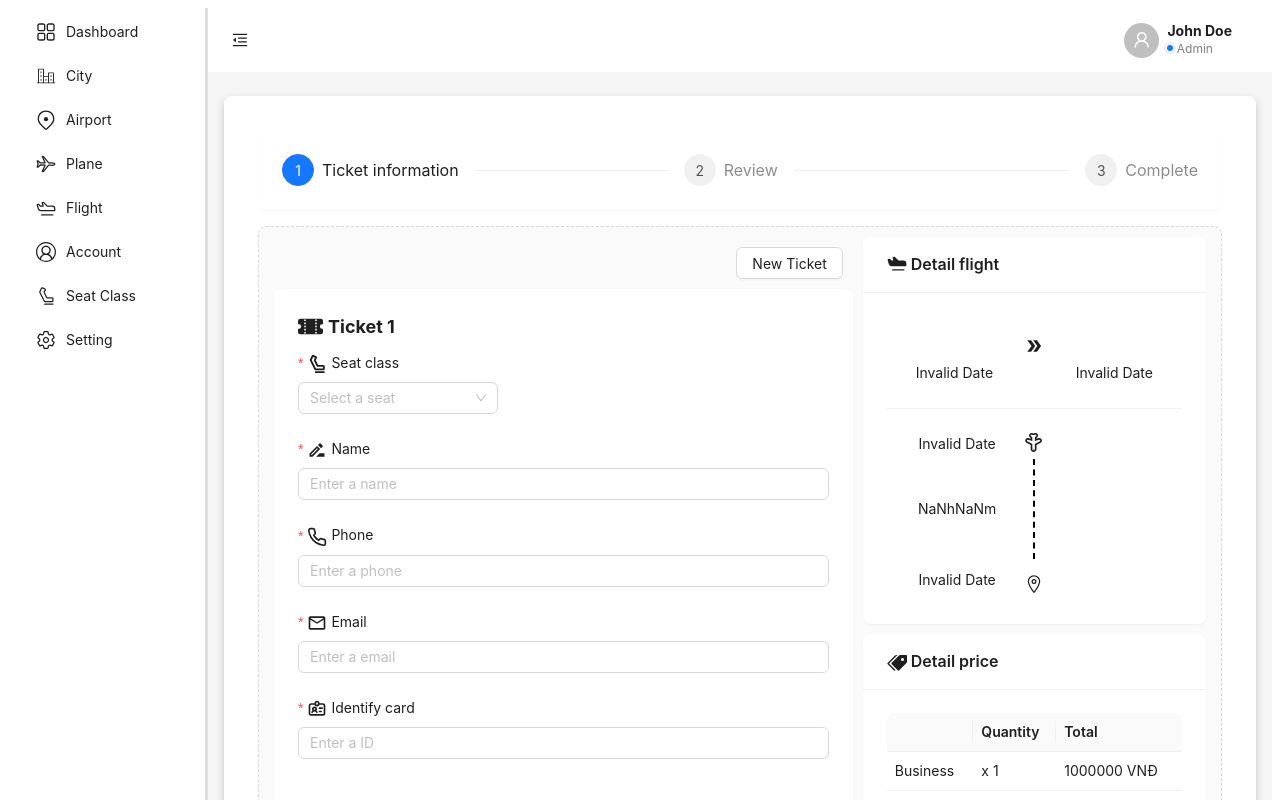
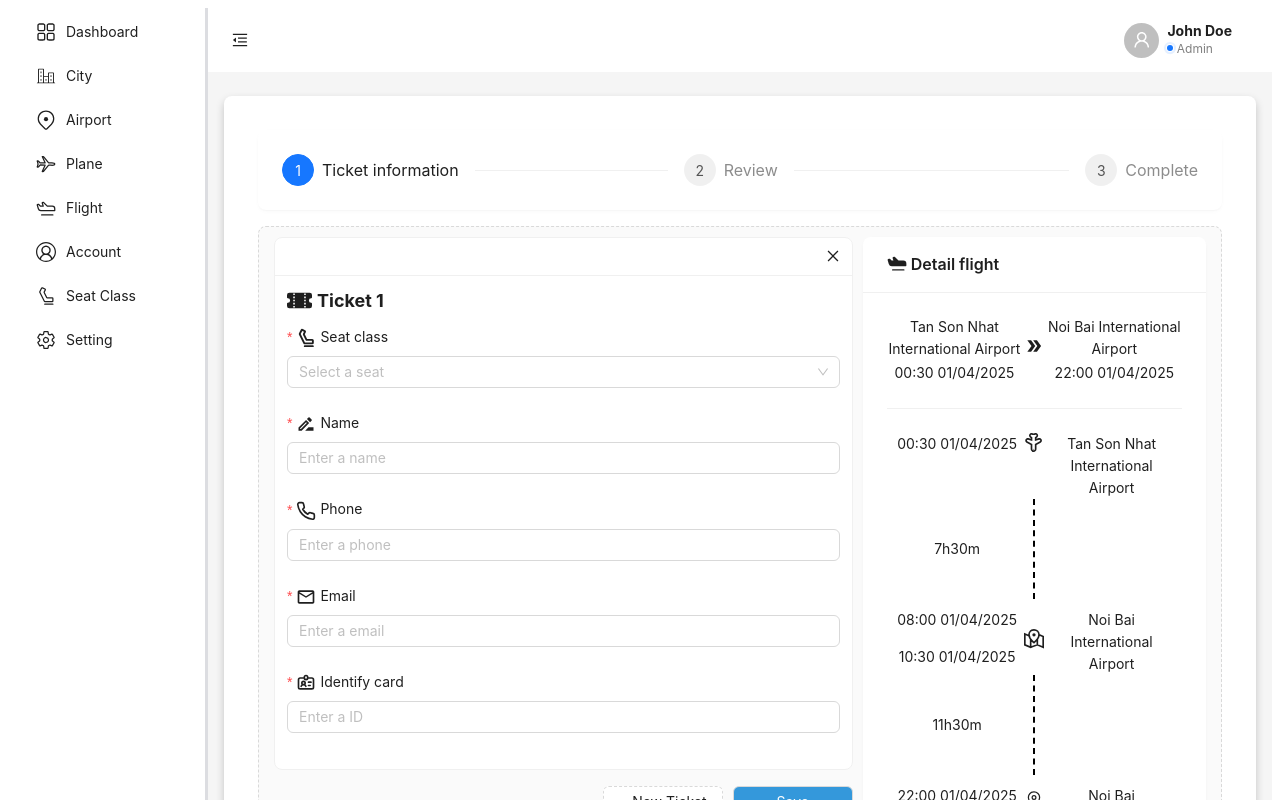
Before and after one commit to NHACTAOHOCBAI/Booking_Flight_FE, a React (Vite) app: page /admin/manage-flight/booking/1 in a window 1280 px wide. Shown: the top 800 px of the page. Built offline with nearby package versions, Linux system fonts and the light colour scheme.

Commit message:
xong price detail

```diff
--- a/src/globalType.tsx
+++ b/src/globalType.tsx
@@ -190,19 +190,22 @@
 export const seatData: ISeatTable[] = [
   {
     id: '1',
-    seatCode: 'ECONOMY',
+    seatCode: 'ECO',
+    seatName: "ECONOMY",
     price: 100,
     description: 'Economy class with basic amenities and comfortable seating.'
   },
   {
     id: '2',
-    seatCode: 'BUSINESS',
-    price: 250,
+    seatCode: 'BUS',
+    seatName: "BUSINESS",
+    price: 150,
     description: 'Business class with extra legroom, premium meals, and priority boarding.'
   },
   {
     id: '3',
-    seatCode: 'FIRST',
+    seatCode: 'FIR',
+    seatName: "FIRST",
     price: 500,
     description: 'First class with luxurious seating, gourmet meals, and exclusive lounge access.'
   }
--- a/src/pages/admin/booking/adminBooking.tsx
+++ b/src/pages/admin/booking/adminBooking.tsx
@@ -3,18 +3,16 @@
 import FirstStep from './firstStep/firstStep';
 import SecondStep from './secondStep/secondStep';
 import ThirdStep from './thirdStep/thirdStep';
-import { useNavigate } from 'react-router-dom';
+import { useNavigate, useParams } from 'react-router-dom';
+import { toFLight } from '@/utils/convert';
+import { useAppDispatch } from '@/redux/hooks';
+import { setBookingFlight } from '@/redux/features/bookingFlight/bookingFlightSlice';
 
 const AdminBooking = () => {
-    const [tickets, setTickets] = useState<ITicketTable>({
-        id: "",
-        flightId: "",
-        seatId: "",
-        passengerName: "",
-        passengerPhone: "",
-        passengerIDCard: "",
-        passengerEmail: "",
-    })
+    const { flightId } = useParams();
+    const bookingFlight = toFLight(flightId as string);
+    const dispatch = useAppDispatch()
+    dispatch(setBookingFlight(bookingFlight));
     const { token } = theme.useToken();
     const [current, setCurrent] = useState(0);
     const navigate = useNavigate();
@@ -39,8 +37,6 @@
         {
             title: 'Ticket information',
             content: <FirstStep
-                tickets={tickets}
-                setTickets={setTickets}
             />,
         },
         {
--- a/src/pages/admin/booking/firstStep/detailPrice/detailPrice.tsx
+++ b/src/pages/admin/booking/firstStep/detailPrice/detailPrice.tsx
@@ -1,3 +1,6 @@
+import { seatData } from '@/globalType';
+import { useAppSelector } from '@/redux/hooks';
+import { toFLight } from '@/utils/convert';
 import { Card, Table } from 'antd';
 import { TableProps } from 'antd/lib';
 import { FaMoneyCheckAlt } from 'react-icons/fa';
@@ -8,6 +11,7 @@
     price: number,
 }
 const DetailPrice = () => {
+    const bookingTicketsList = useAppSelector(state => state.bookingTicketsList)
     const detailPriceColumns: TableProps<IDetailPrice>['columns'] = [
         {
             title: '',
@@ -29,18 +33,20 @@
             ),
         },
     ];
-    const detailPriceData: IDetailPrice[] = [
-        {
-            seatName: "Business",
-            quantity: 1,
-            price: 1000000
-        },
-        {
-            seatName: "Economy",
-            quantity: 2,
-            price: 1200000
-        }
-    ]
+    // Bước 1: Nhóm số lượng vé theo `seatId`
+    const seatCount: Record<string, number> = {};
+    bookingTicketsList.forEach(ticket => {
+        seatCount[ticket.seatId] = (seatCount[ticket.seatId] || 0) + 1;
+    });
+
+    // Bước 2: Chuyển dữ liệu sang danh sách chi tiết giá
+    const detailPriceData: IDetailPrice[] = seatData
+        .filter(seat => seatCount[seat.id!]) // Lọc ghế có số lượng vé
+        .map(seat => ({
+            seatName: seat.seatName as string,
+            quantity: seatCount[seat.id!] as number,
+            price: seat.price! * toFLight(bookingTicketsList[0].flightId).originPrice / 100
+        }));
     return (
         <Card
             title={<div><ImPriceTags style={{ width: 20, height: 20, verticalAlign: "middle" }} /> Detail price</div>}
--- a/src/pages/admin/booking/firstStep/firstStep.tsx
+++ b/src/pages/admin/booking/firstStep/firstStep.tsx
@@ -1,26 +1,15 @@
-import { Button, Col, Row } from "antd"
+import { Col, Row } from "antd"
 import TicketInformation from "./ticketInformation/ticketInformation"
 import DetailPrice from "./detailPrice/detailPrice"
 import DetailFlight from "./detailFlight/detailFlight"
 
-
-interface IProp {
-    tickets: ITicketTable,
-    setTickets: (value: ITicketTable) => void
-}
-const FirstStep = (props: IProp) => {
-    const { tickets, setTickets } = props;
+const FirstStep = () => {
     return (
         <>
             <Row gutter={10} style={{ margin: 10 }}>
                 <Col span={15}>
-                    <Row justify="end">
-                        <Button style={{ margin: 10 }}>New Ticket</Button>
-                    </Row>
                     <Row>
                         <TicketInformation
-                            tickets={tickets}
-                            setTickets={setTickets}
                         />
                     </Row>
 
--- a/src/pages/admin/booking/firstStep/ticketInformation/ticketInformation.tsx
+++ b/src/pages/admin/booking/firstStep/ticketInformation/ticketInformation.tsx
@@ -1,39 +1,61 @@
 import { seatOptions } from '@/utils/select';
-import { Card, Form, Input, Select } from 'antd';
+import { Card, Form, Input, Row, Select } from 'antd';
 import { BsFillTicketPerforatedFill } from 'react-icons/bs';
 import { FiPhone } from 'react-icons/fi';
 import { HiOutlineIdentification } from 'react-icons/hi';
 import { MdOutlineDriveFileRenameOutline, MdOutlineMail } from 'react-icons/md';
 import { PiSeatBold } from 'react-icons/pi';
+import { CloseOutlined } from '@ant-design/icons';
+import { Button } from 'antd';
+import { FormProps } from 'antd/lib';
+interface TicketInfo {
+    seatId: string;
+    passengerName: string;
+    passengerPhone: string;
+    passengerEmail: string;
+    passengerIDCard: string;
+}
 
-interface ITicket {
-    seatClass: string,
-    customerName: string,
-    customerPhone: string,
-    customerID: string,
-    customerEmail: string
+interface FormValues {
+    tickets: TicketInfo[];
 }
-interface IProp {
-    tickets: ITicketTable,
-    setTickets: (value: ITicketTable) => void
+const TicketInformation = () => {
+    const [form] = Form.useForm();
+    const onFinish: FormProps<FormValues>['onFinish'] = (values) => {
+        console.log(values);
+    };
+    return (
+        <Form
+            style={{ width: "100%" }}
+            form={form}
+            onFinish={onFinish}
+            name="dynamic_form_complex"
+            autoComplete="off"
+            initialValues={{ tickets: [{}] }}
+            layout="vertical"
+        >
+            <Form.List name="tickets">
+                {(fields, { add, remove }) => (
+                    <div style={{ display: 'flex', rowGap: 16, flexDirection: 'column' }}>
+                        {fields.map((field) => (
+                            <Card
+                                size="small"
+                                key={field.key}
+                                extra={
+                                    <CloseOutlined
+                                        onClick={() => {
+                                            remove(field.name);
+                                        }}
+                                    />
                                 }
-const TicketInformation = (props: IProp) => {
-    const { tickets, setTickets } = props;
-    console.log(tickets, setTickets)
-    return (
-        <Card headStyle={{ textAlign: "left" }} variant="borderless" style={{ width: "100%" }}>
+                            >
                                 <div style={{ fontWeight: "bold", fontSize: 18, textAlign: "left", marginBottom: 10 }}>
                                     <BsFillTicketPerforatedFill style={{ width: 25, height: 25, verticalAlign: "middle", marginRight: 5, marginBottom: 3 }} />
-                Ticket 1
+                                    {`Ticket ${field.name + 1}`}
                                 </div>
-            <Form
-                layout="vertical"
-                name="basic"
-                autoComplete="off"
-            >
-                <Form.Item<ITicket>
+                                <Form.Item
                                     label={<div><PiSeatBold style={{ width: 20, height: 20, verticalAlign: "middle" }} /> Seat class</div>}
-                    name="seatClass"
+                                    name={[field.name, 'seatId']}
                                     rules={[
                                         {
                                             required: true,
@@ -47,41 +69,57 @@
                                         placeholder="Select a seat"
                                         optionFilterProp="label"
                                         options={seatOptions}
-                        style={{ width: "200px" }}
+
                                     />
                                 </Form.Item>
-
-                <Form.Item<ITicket>
+                                <Form.Item
                                     label={<div><MdOutlineDriveFileRenameOutline style={{ width: 20, height: 20, verticalAlign: "middle" }} /> Name</div>}
-                    name="customerName"
+                                    name={[field.name, 'passengerName']}
                                     rules={[{ required: true, message: 'Please input your username!' }]}
+                                    style={{ textAlign: "left" }}
                                 >
                                     <Input placeholder='Enter a name' />
                                 </Form.Item>
-                <Form.Item<ITicket>
+                                <Form.Item
                                     label={<div><FiPhone style={{ width: 20, height: 20, verticalAlign: "middle" }} /> Phone</div>}
-                    name="customerPhone"
-                    rules={[{ required: true, message: 'Please input your username!' }]}
+                                    name={[field.name, 'passengerPhone']}
+                                    rules={[{ required: true, message: 'Please input your phone!' }]}
+                                    style={{ textAlign: "left" }}
                                 >
                                     <Input placeholder='Enter a phone' />
                                 </Form.Item>
-                <Form.Item<ITicket>
+                                <Form.Item
                                     label={<div><MdOutlineMail style={{ width: 20, height: 20, verticalAlign: "middle" }} /> Email</div>}
-                    name="customerEmail"
-                    rules={[{ required: true, message: 'Please input your username!' }]}
+                                    name={[field.name, 'passengerEmail']}
+                                    rules={[{ required: true, message: 'Please input your email!' }]}
+                                    style={{ textAlign: "left" }}
                                 >
                                     <Input placeholder='Enter a email' />
                                 </Form.Item>
-                <Form.Item<ITicket>
+                                <Form.Item
                                     label={<div><HiOutlineIdentification style={{ width: 20, height: 20, verticalAlign: "middle" }} /> Identify card</div>}
-                    name="customerID"
-                    rules={[{ required: true, message: 'Please input your username!' }]}
+                                    name={[field.name, 'passengerIDCard']}
+                                    rules={[{ required: true, message: 'Please input your ID card!' }]}
+                                    style={{ textAlign: "left" }}
                                 >
                                     <Input placeholder='Enter a ID' />
                                 </Form.Item>
+
+                            </Card>
+                        ))}
+                        <Row justify="end" style={{ gap: 10 }}>
+                            <Button type="dashed"
+                                style={{ width: 120 }}
+                                onClick={() => add()} block>
+                                + New Ticket
+                            </Button>
+                            <Button style={{ width: 120, backgroundColor: "#3498db", color: "white" }} onClick={() => form.submit()}>Save</Button>
+                        </Row>
+                    </div>
+                )}
+            </Form.List>
         </Form>
-        </Card>
-    )
+    );
 };
 
 export default TicketInformation;
--- /dev/null
+++ b/src/redux/features/bookingTicket/bookingTicketsList.ts
@@ -0,0 +1,20 @@
+import { createSlice, PayloadAction } from "@reduxjs/toolkit";
+
+const initialState: ITicketTable[] = [
+    { id: "1", flightId: "1", seatId: "1", passengerName: "John Doe", passengerPhone: "123456789", passengerIDCard: "ID001", passengerEmail: "john@example.com" },
+    { id: "2", flightId: "1", seatId: "1", passengerName: "Jane Doe", passengerPhone: "987654321", passengerIDCard: "ID002", passengerEmail: "jane@example.com" },
+    { id: "3", flightId: "1", seatId: "2", passengerName: "Alice", passengerPhone: "456789123", passengerIDCard: "ID003", passengerEmail: "alice@example.com" }
+];
+
+const bookingTicketsListSlice = createSlice({
+    name: "bookingTicketsList",
+    initialState,
+    reducers: {
+        setBookingTicketsList: (_, action: PayloadAction<ITicketTable[]>) => {
+            return action.payload;
+        }
+    },
+});
+
+export const { setBookingTicketsList } = bookingTicketsListSlice.actions;
+export default bookingTicketsListSlice.reducer;
--- a/src/redux/store.ts
+++ b/src/redux/store.ts
@@ -1,8 +1,10 @@
 import { configureStore } from "@reduxjs/toolkit";
 import bookingFlightReducer from "./features/bookingFlight/bookingFlightSlice"
+import bookingTicketsListReducer from "./features/bookingTicket/bookingTicketsList"
 export const store = configureStore({
     reducer: {
         bookingFlight: bookingFlightReducer,
+        bookingTicketsList: bookingTicketsListReducer
     },
 });
 
```
Also changed, not shown: src/pages/admin/accountManagement/accountManagement.tsx (+0 -15 lines). Lines whose indentation alone changed are shown as unchanged.
